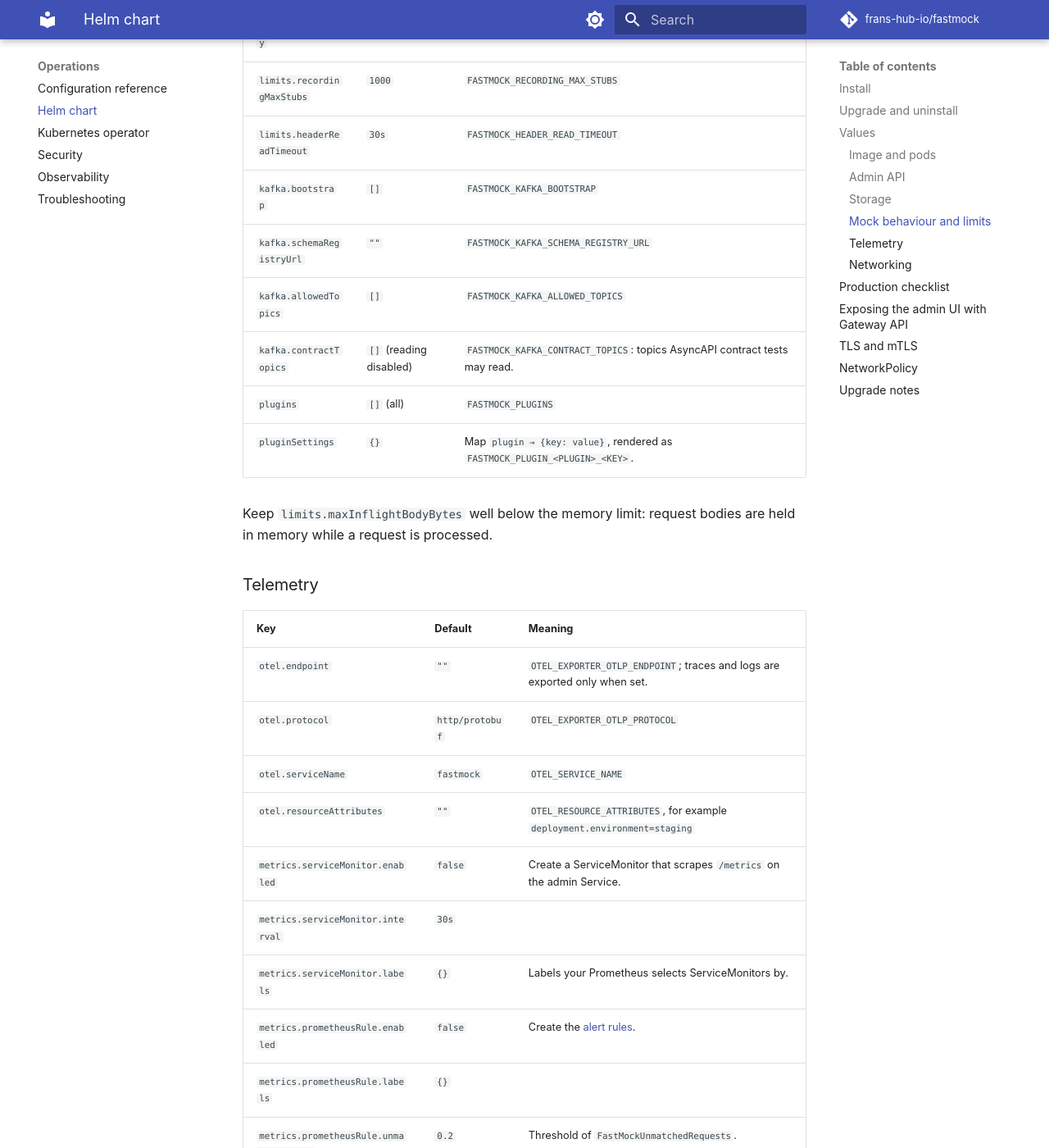
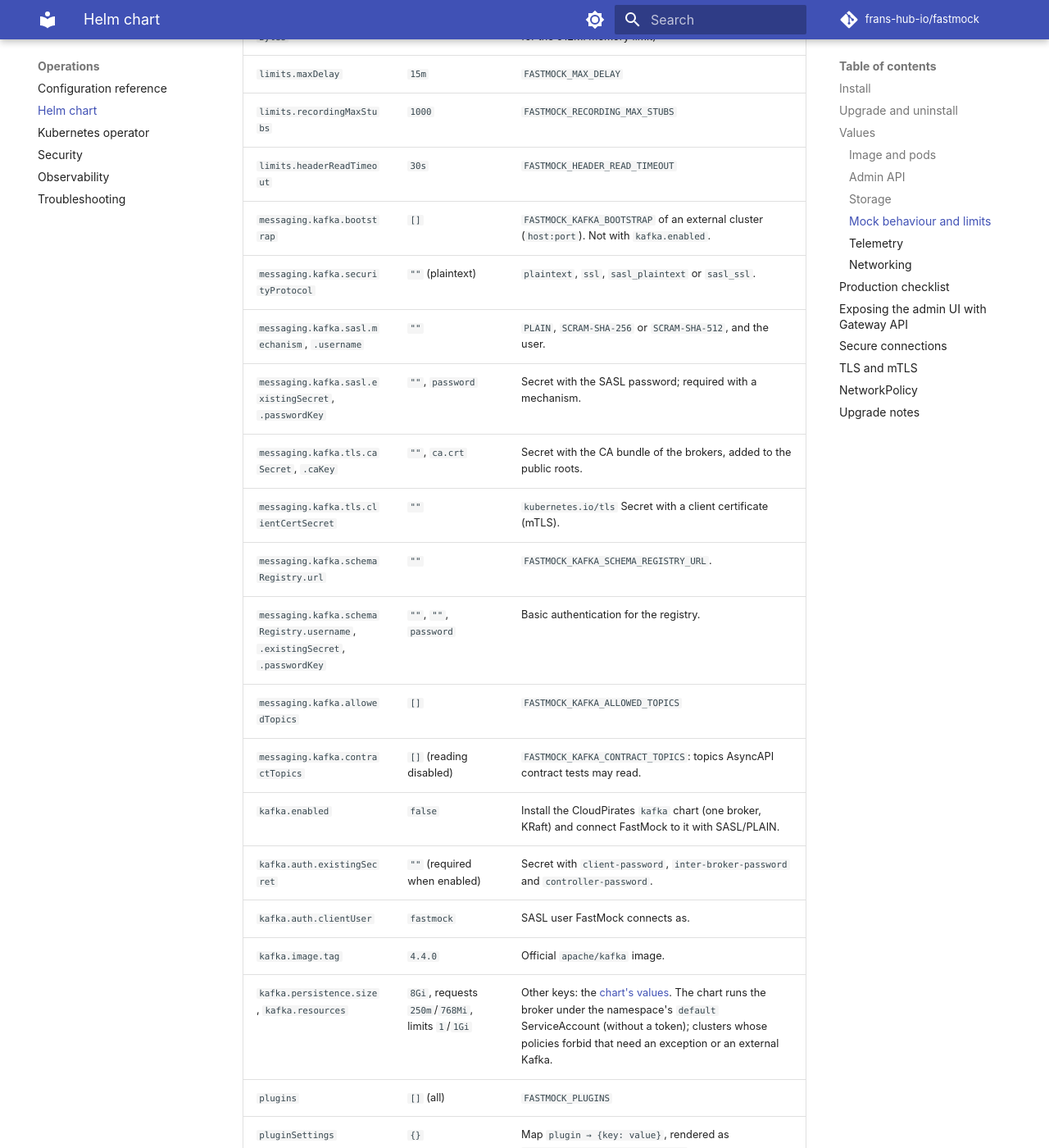
Before and after one commit to frans-hub-io/fastmock, an MkDocs documentation site: the page built from docs/operations/helm.md, in a window 1280 px wide and 1400 px high, scrolled down 8338 px. Shown: the whole window at 82% size. Built offline with MkDocs 1.6.1 and Material for MkDocs 9.7.7, drawn with Linux system fonts in a browser that asks for light colours; comment, search, counter and statistics services are not loaded; some of the changed text lies outside the part shown.

Commit message:
Add Kafka dependency chart, secure connection settings and values schemas

````diff
--- a/docs/operations/helm.md
+++ b/docs/operations/helm.md
@@ -1,7 +1,7 @@
 # Helm chart
 
 `deploy/helm/fastmock` installs one FastMock instance: a Deployment, separate Services for the data and admin
-ports, and optionally PostgreSQL and Valkey from maintained dependency charts, Gateway API routes, a
+ports, and optionally PostgreSQL, Valkey and Kafka from maintained dependency charts, Gateway API routes, a
 PodDisruptionBudget, an HPA, NetworkPolicies, a ServiceMonitor and a PrometheusRule. It needs Kubernetes 1.30 or
 newer.
 
@@ -10,9 +10,12 @@ newer.
 | PostgreSQL, single instance | [`postgres`](https://github.com/cloudpirates-io/helm-charts/tree/main/charts/postgres) from CloudPirates, official `postgres` image | `postgresql.enabled` | test environments without a managed database |
 | PostgreSQL cluster | [`cluster`](https://github.com/cloudnative-pg/charts/tree/main/charts/cluster) from CloudNativePG | `cnpg.enabled` | replicas, failover and backups through the CloudNativePG operator |
 | Valkey | [`valkey`](https://github.com/valkey-io/valkey-helm) from the Valkey project | `valkey.enabled` | a Valkey next to the release |
+| Apache Kafka, single broker | [`kafka`](https://github.com/cloudpirates-io/helm-charts/tree/main/charts/kafka) from CloudPirates, official `apache/kafka` image, KRaft, SASL/PLAIN | `kafka.enabled` | testing stubs that publish to Kafka without a shared cluster |
 
-With none of them enabled, FastMock connects to an external PostgreSQL and Valkey. When installing from a
-checkout, fetch the dependencies first:
+With none of them enabled, FastMock connects to an external PostgreSQL, Valkey and Kafka, over TLS and with
+authentication when configured (see [Secure connections](#secure-connections)). The values are validated against
+`values.schema.json`: unknown keys, wrong types and unsupported modes fail `helm install` with the offending key.
+When installing from a checkout, fetch the dependencies first:
 
 ```sh
 helm repo add cnpg https://cloudnative-pg.github.io/charts
@@ -27,6 +30,7 @@ For many instances managed declaratively, see the [operator](operator.md) instea
 - [Values](#values)
 - [Production checklist](#production-checklist)
 - [Exposing the admin UI with Gateway API](#exposing-the-admin-ui-with-gateway-api)
+- [Secure connections](#secure-connections)
 - [TLS and mTLS](#tls-and-mtls)
 - [NetworkPolicy](#networkpolicy)
 - [Upgrade notes](#upgrade-notes)
@@ -224,10 +228,21 @@ helm uninstall fastmock -n mocks
 | `limits.maxDelay` | `15m` | `FASTMOCK_MAX_DELAY` |
 | `limits.recordingMaxStubs` | `1000` | `FASTMOCK_RECORDING_MAX_STUBS` |
 | `limits.headerReadTimeout` | `30s` | `FASTMOCK_HEADER_READ_TIMEOUT` |
-| `kafka.bootstrap` | `[]` | `FASTMOCK_KAFKA_BOOTSTRAP` |
-| `kafka.schemaRegistryUrl` | `""` | `FASTMOCK_KAFKA_SCHEMA_REGISTRY_URL` |
-| `kafka.allowedTopics` | `[]` | `FASTMOCK_KAFKA_ALLOWED_TOPICS` |
-| `kafka.contractTopics` | `[]` (reading disabled) | `FASTMOCK_KAFKA_CONTRACT_TOPICS`: topics AsyncAPI contract tests may read. |
+| `messaging.kafka.bootstrap` | `[]` | `FASTMOCK_KAFKA_BOOTSTRAP` of an external cluster (`host:port`). Not with `kafka.enabled`. |
+| `messaging.kafka.securityProtocol` | `""` (plaintext) | `plaintext`, `ssl`, `sasl_plaintext` or `sasl_ssl`. |
+| `messaging.kafka.sasl.mechanism`, `.username` | `""` | `PLAIN`, `SCRAM-SHA-256` or `SCRAM-SHA-512`, and the user. |
+| `messaging.kafka.sasl.existingSecret`, `.passwordKey` | `""`, `password` | Secret with the SASL password; required with a mechanism. |
+| `messaging.kafka.tls.caSecret`, `.caKey` | `""`, `ca.crt` | Secret with the CA bundle of the brokers, added to the public roots. |
+| `messaging.kafka.tls.clientCertSecret` | `""` | `kubernetes.io/tls` Secret with a client certificate (mTLS). |
+| `messaging.kafka.schemaRegistry.url` | `""` | `FASTMOCK_KAFKA_SCHEMA_REGISTRY_URL`. |
+| `messaging.kafka.schemaRegistry.username`, `.existingSecret`, `.passwordKey` | `""`, `""`, `password` | Basic authentication for the registry. |
+| `messaging.kafka.allowedTopics` | `[]` | `FASTMOCK_KAFKA_ALLOWED_TOPICS` |
+| `messaging.kafka.contractTopics` | `[]` (reading disabled) | `FASTMOCK_KAFKA_CONTRACT_TOPICS`: topics AsyncAPI contract tests may read. |
+| `kafka.enabled` | `false` | Install the CloudPirates `kafka` chart (one broker, KRaft) and connect FastMock to it with SASL/PLAIN. |
+| `kafka.auth.existingSecret` | `""` (required when enabled) | Secret with `client-password`, `inter-broker-password` and `controller-password`. |
+| `kafka.auth.clientUser` | `fastmock` | SASL user FastMock connects as. |
+| `kafka.image.tag` | `4.4.0` | Official `apache/kafka` image. |
+| `kafka.persistence.size`, `kafka.resources` | `8Gi`, requests `250m`/`768Mi`, limits `1`/`1Gi` | Other keys: the [chart's values](https://github.com/cloudpirates-io/helm-charts/blob/main/charts/kafka/values.yaml). The chart runs the broker under the namespace's `default` ServiceAccount (without a token); clusters whose policies forbid that need an exception or an external Kafka. |
 | `plugins` | `[]` (all) | `FASTMOCK_PLUGINS` |
 | `pluginSettings` | `{}` | Map `plugin → {key: value}`, rendered as `FASTMOCK_PLUGIN_<PLUGIN>_<KEY>`. |
 
@@ -302,12 +317,21 @@ callbacks:
   allowedHosts:
     - "*.svc.cluster.local"
     - hooks.example.com
-kafka:
-  bootstrap:
-    - kafka-0.kafka.example.svc:9092
-  schemaRegistryUrl: http://schema-registry.kafka.example.svc:8081
-  allowedTopics:
-    - "orders.*"
+messaging:
+  kafka:
+    bootstrap:
+      - kafka-0.kafka.example.svc:9093
+    securityProtocol: sasl_ssl
+    sasl:
+      mechanism: SCRAM-SHA-512
+      username: fastmock
+      existingSecret: fastmock-kafka-user
+    tls:
+      caSecret: kafka-cluster-ca
+    schemaRegistry:
+      url: https://schema-registry.kafka.example.svc:8081
+    allowedTopics:
+      - "orders.*"
 otel:
   endpoint: http://otel-collector.observability.svc:4318
 metrics:
@@ -363,7 +387,8 @@ topologySpreadConstraints:
 - [ ] **Egress allow-list** `callbacks.allowedHosts` matching the egress NetworkPolicy.
 - [ ] **Stub secrets** listed explicitly in `secrets.stubSecrets`; contract-test secrets in
       `secrets.contractSecrets`, each bound only to the host of the service it belongs to.
-- [ ] **Kafka reads** for contract tests limited to the topics in `kafka.contractTopics` (empty disables them).
+- [ ] **Kafka reads** for contract tests limited to the topics in `messaging.kafka.contractTopics` (empty disables them).
+- [ ] **Encrypted, authenticated connections** to PostgreSQL (`verify-full`), Valkey (`rediss://` with an ACL user) and Kafka (`sasl_ssl`), see [Secure connections](#secure-connections).
 - [ ] **Replicas, PDB, spread**: at least 2 replicas, `pdb.enabled`, topology spread across nodes; HPA if load
       varies.
 - [ ] **Resources** sized: memory limit above `limits.maxInflightBodyBytes` plus stubs and caches;
@@ -412,6 +437,23 @@ and set `admin.allowedOrigins: [https://fastmock-admin.example.com]` (requests f
 also accepted as same-origin when the Gateway forwards the original `Host`). Do not route `/metrics` publicly;
 Prometheus scrapes it inside the cluster. Allow the Gateway's pods in `networkPolicy.adminFrom`.
 
+## Secure connections
+
+FastMock verifies the server certificate of every database and broker it connects to and can present a client
+certificate. Certificates come from Secrets; the chart mounts them read-only under `/etc/fastmock/tls/` and sets
+the matching variables ([Configuration](configuration.md)).
+
+| Service | Values | Result |
+|---|---|---|
+| PostgreSQL | `storage.database.tls.mode` (`verify-full` recommended), `.caSecret`, `.clientCertSecret` | `FASTMOCK_DATABASE_SSL_MODE`, `_SSL_ROOT_CERT`, `_SSL_CERT`, `_SSL_KEY`; settings in the URL (`sslmode=...`) also work |
+| PostgreSQL with `cnpg.enabled` | nothing | `verify-full` against the CA Secret the operator creates (`<release>-cnpg-ca`) |
+| Valkey | a `rediss://` URL in `storage.valkey.existingSecret`, `storage.valkey.username`, `.tls.caSecret`, `.tls.clientCertSecret` | `FASTMOCK_VALKEY_USERNAME`, `_TLS_CA_FILE`, `_TLS_CERT_FILE`, `_TLS_KEY_FILE` |
+| Kafka | `messaging.kafka.securityProtocol`, `.sasl.*`, `.tls.*` | `FASTMOCK_KAFKA_SECURITY_PROTOCOL`, `_SASL_*`, `_TLS_*` |
+| Schema Registry | `messaging.kafka.schemaRegistry.*` with an `https://` URL | basic authentication, trusts `messaging.kafka.tls.caSecret` |
+
+CA Secrets need the key named in `caKey` (default `ca.crt`); client certificates are standard `kubernetes.io/tls`
+Secrets (`tls.crt`, `tls.key`), for example issued by cert-manager.
+
 ## TLS and mTLS
 
 The **data port** can serve HTTPS itself, which is needed to mock services that clients reach with mTLS. The
````
Also changed, not shown: 11 other files.
